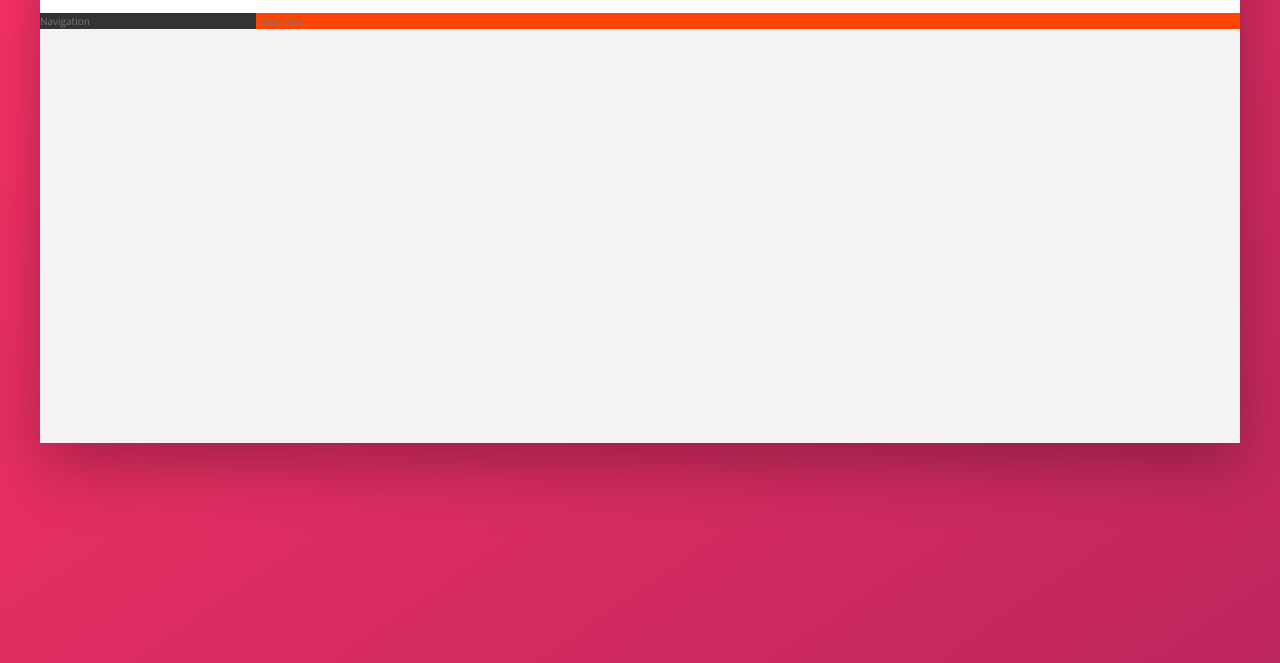
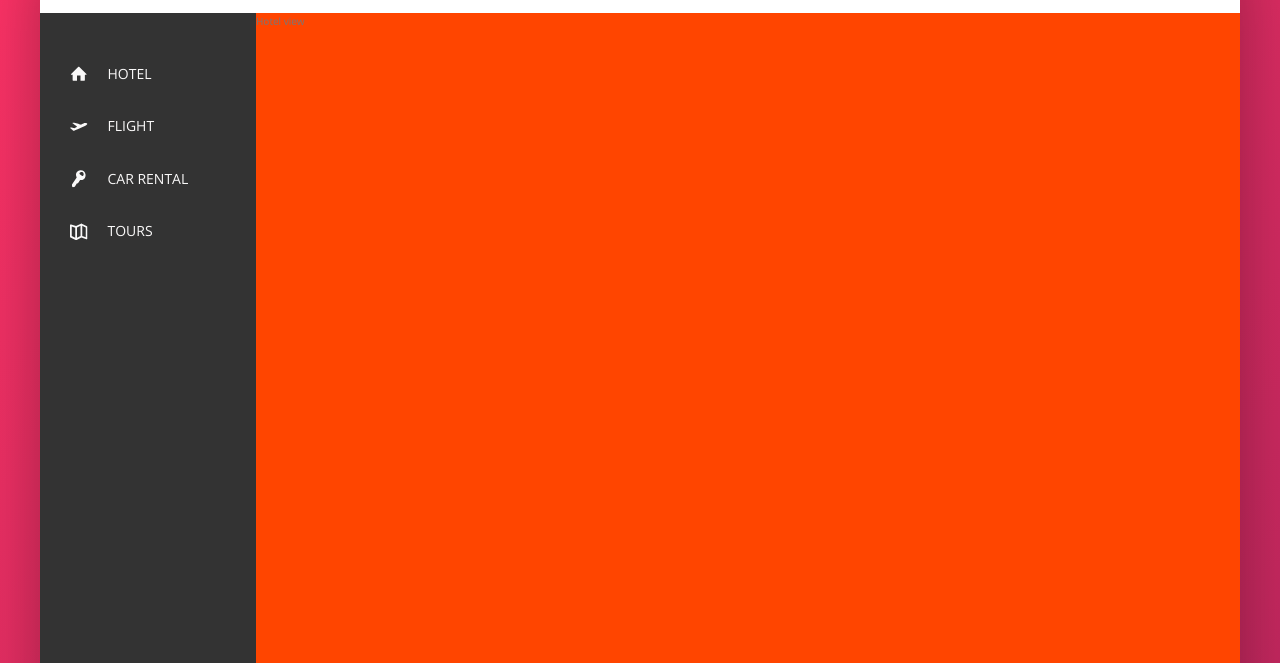
Before and after one commit to yellwinhtut101/trillio-project, a website: page index.html in a window 1280 px wide. Shown: the part 137-800 px from the top of the page. Drawn offline with nearby package versions, Linux system fonts and the light colour scheme.

Commit message:
build navigation bar

```diff
--- a/index.html
+++ b/index.html
@@ -49,7 +49,47 @@
 
         <div class="content">
             <nav class="sidebar">
-                Navigation
+                <ul class="side-nav">
+                    <li class="side-nav__item">
+                        <a href="#" class="side-nav__link">
+                            <svg class="side-nav__icon">
+                                <use xlink:href="img/sprite.svg#icon-home"></use>
+                            </svg>
+                            <span>Hotel</span>
+                        </a>
+                    </li>
+
+                    <li class="side-nav__item">
+                        <a href="#" class="side-nav__link">
+                            <svg class="side-nav__icon">
+                                <use xlink:href="img/sprite.svg#icon-aircraft-take-off"></use>
+                            </svg>
+                            <span>Flight</span>
+                        </a>
+                    </li>
+
+                    <li class="side-nav__item">
+                        <a href="#" class="side-nav__link">
+                            <svg class="side-nav__icon">
+                                <use xlink:href="img/sprite.svg#icon-key"></use>
+                            </svg>
+                            <span>Car rental</span>
+                        </a>
+                    </li>
+
+                    <li class="side-nav__item">
+                        <a href="#" class="side-nav__link">
+                            <svg class="side-nav__icon">
+                                <use xlink:href="img/sprite.svg#icon-map"></use>
+                            </svg>
+                            <span>Tours</span>
+                        </a>
+                    </li>
+                </ul>
+
+                <div class="legal">
+                    &copy; 2022 by trillio. All rights reserved.
+                </div>
             </nav>
             <main class="hotel-view">
                 Hotel view
--- a/sass/_components.scss
+++ b/sass/_components.scss
@@ -114,5 +114,46 @@
         border-radius: 50%;
         margin-right: 1rem;
     }
+}
 
+
+//////////////////////////////////
+// SIDE NAVIGATION
+.side-nav {
+    font-size:  1.4rem;
+    list-style: none;
+    margin-top: 3.5rem;
+
+    &__item {
+
+    }
+
+    &__link:link,
+    &__link:visited {
+        color: var(--color-grey-light-1);
+        text-decoration: none;
+        text-transform: uppercase;
+        display: block;
+        padding: 1.5rem 3rem;
+
+        display: flex;
+        align-items: center;
+    }
+
+    &__icon {
+        width: 1.75rem;
+        height: 1.75rem;
+        margin-right: 2rem;
+        fill: currentColor;
+    }
 }
+
+
+//////////////////////////////////
+// LEGAL TEXT
+.legal {
+    font-size: 1.2rem;
+    color: var(--color-grey-light-4);
+    text-align: center;
+    padding: 2.5rem;
+}
--- a/sass/_layout.scss
+++ b/sass/_layout.scss
@@ -26,11 +26,18 @@
     background-color: var(--color-grey-dark-1);
 
     flex: 0 0 18%;
+
+    display: flex;
+    flex-direction: column;
+    justify-content: space-between;
 }
 
 .hotel-view {
     background-color: #fff;
+
+    // TEST
     background-color: orangered;
+    height: 80rem;
 
     flex: 1;
 }
```
Also changed, not shown: css/style.css.
